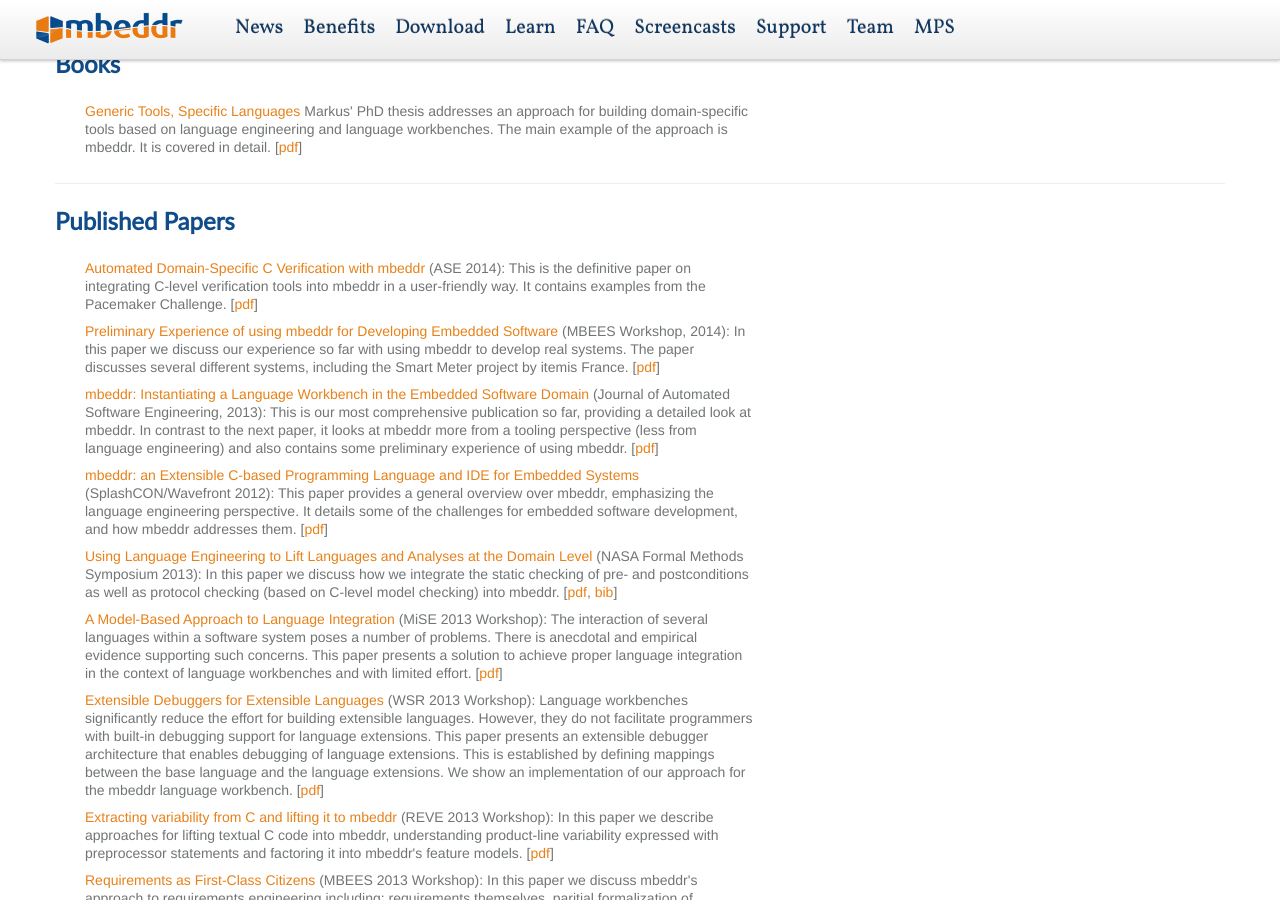
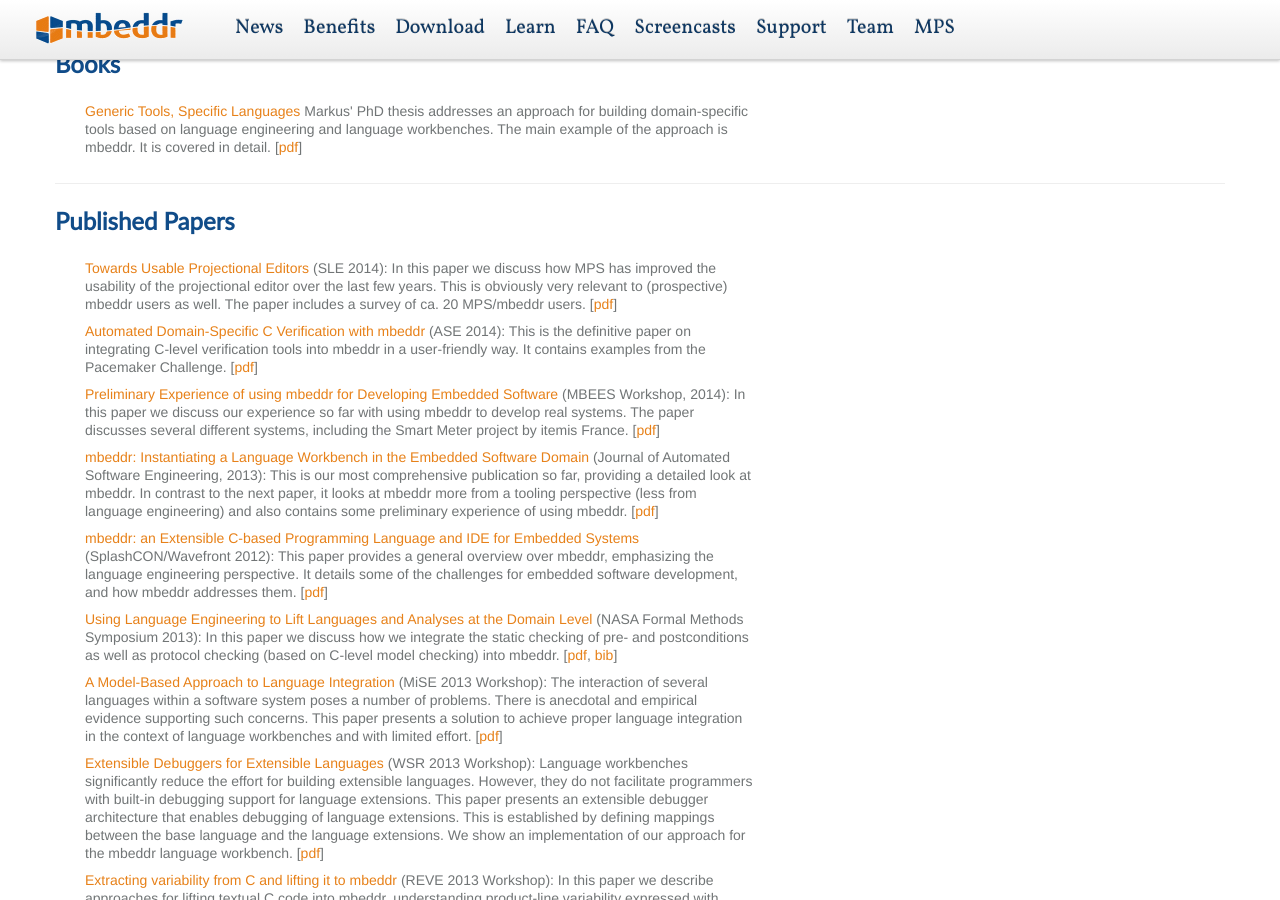
Before and after one commit to mbeddr/mbeddr.github.io, a Jekyll site: the page learn.html, which Jekyll copies as it is, in a window 1280 px wide and 900 px high, scrolled down 373 px. Built offline with Jekyll 4.4.1, drawn with Linux system fonts in a browser that asks for light colours; nearby versions of some CDN libraries; library files that are not in the unit come from our copies.

Commit message:
added one more paper

```diff
--- a/learn.html
+++ b/learn.html
@@ -199,6 +199,14 @@
 <div class="container">
     <div class="container">
         <div class="span7">
+
+
+            <p>
+                <a href='files/projectionalEditing-sle2014.pdf'>Towards Usable Projectional Editors</a>
+                (SLE 2014): In this paper we discuss how MPS has improved the usability of the projectional editor
+                over the last few years. This is obviously very relevant to (prospective) mbeddr users as well. The paper
+                includes a survey of ca. 20 MPS/mbeddr users. [<a href='files/projectionalEditing-sle2014.pdf'/>pdf</a>]
+            </p>
 
 
             <p>
```
Also changed, not shown: 1 other file.
